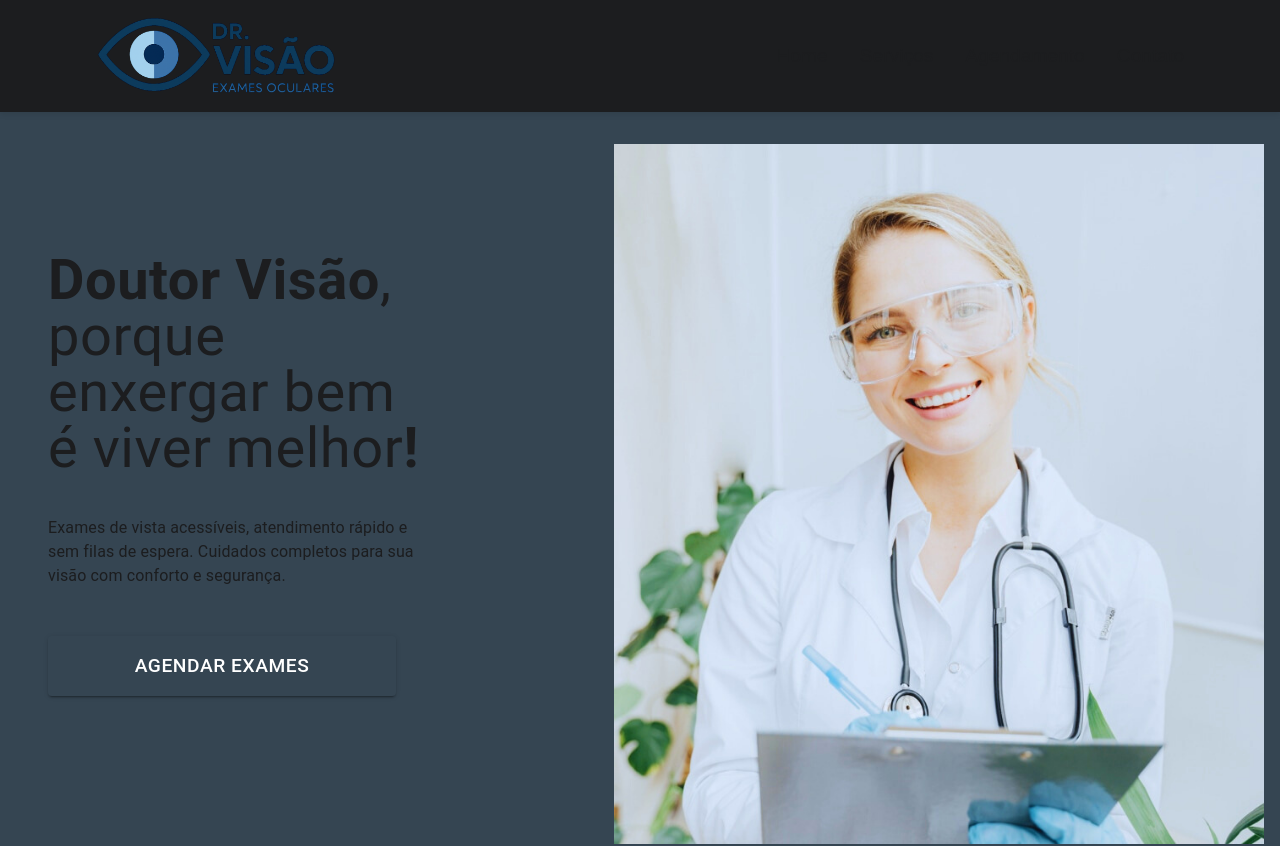
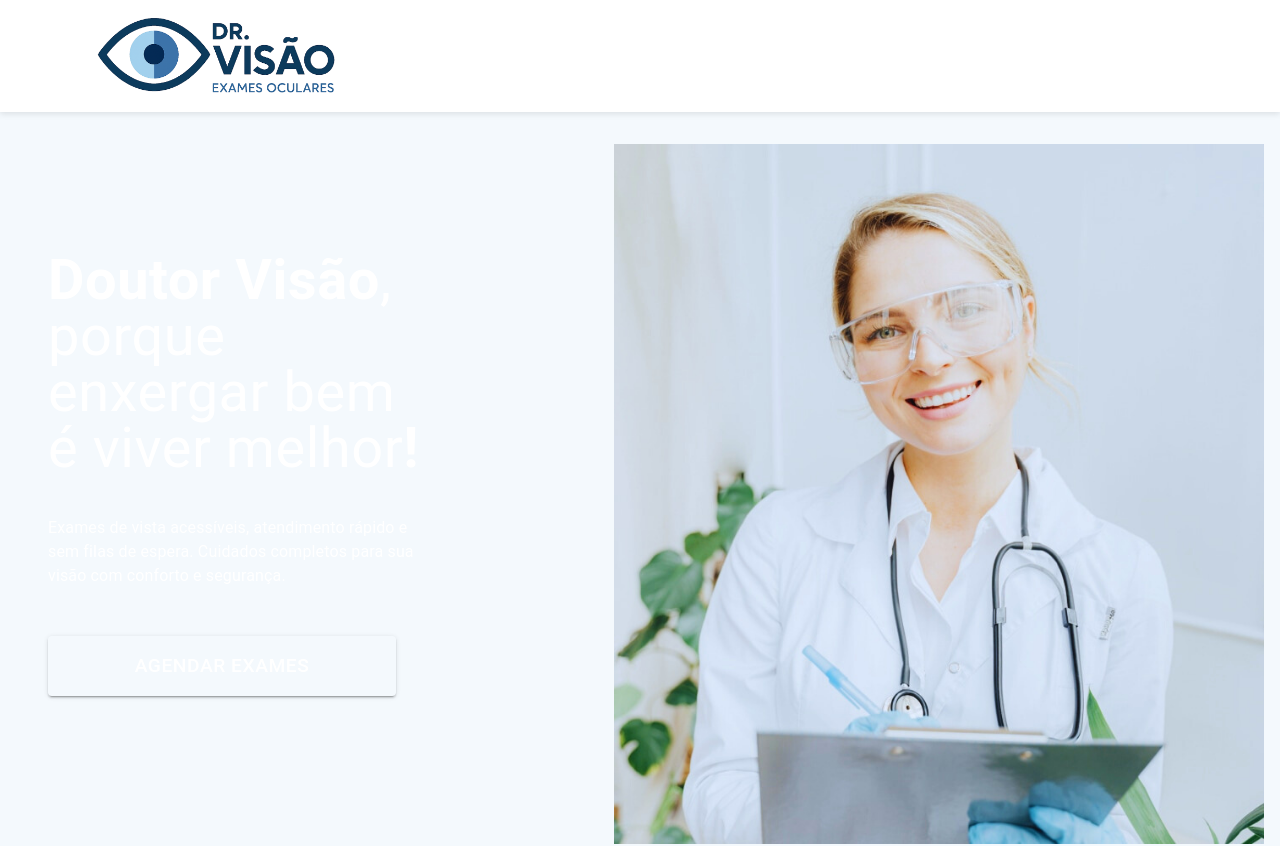
Before and after one commit to RamonRodSou/DrVisao, a Next.js app: page / in a window 1280 px wide. Shown: the top 846 px of the page. Built offline with nearby package versions, Linux system fonts and the light colour scheme.

Commit message:
feature-022 - styles: tirando dark mode

```diff
--- a/src/app/_component/talkToUs/index.tsx
+++ b/src/app/_component/talkToUs/index.tsx
@@ -2,7 +2,7 @@
 import './style.scss';
 import { FormEvent, useState } from 'react';
 import { DatePicker, LocalizationProvider } from '@mui/x-date-pickers';
-import dayjs, { Dayjs } from 'dayjs';
+import dayjs from 'dayjs';
 import 'dayjs/locale/pt-br';
 import { Box, TextField, Typography, Button } from '@mui/material';
 import { AdapterDayjs } from '@mui/x-date-pickers/AdapterDayjs';
--- a/src/asserts/css/globals.css
+++ b/src/asserts/css/globals.css
@@ -1,8 +1,8 @@
 @import "tailwindcss";
 
 :root {
-    --background: #354552;
-    --foreground: #1c1d1f;
+    --background: #f4f9fd;
+    --foreground: #ffffff;
     --secundary: #ffffff;
 }
 
```
